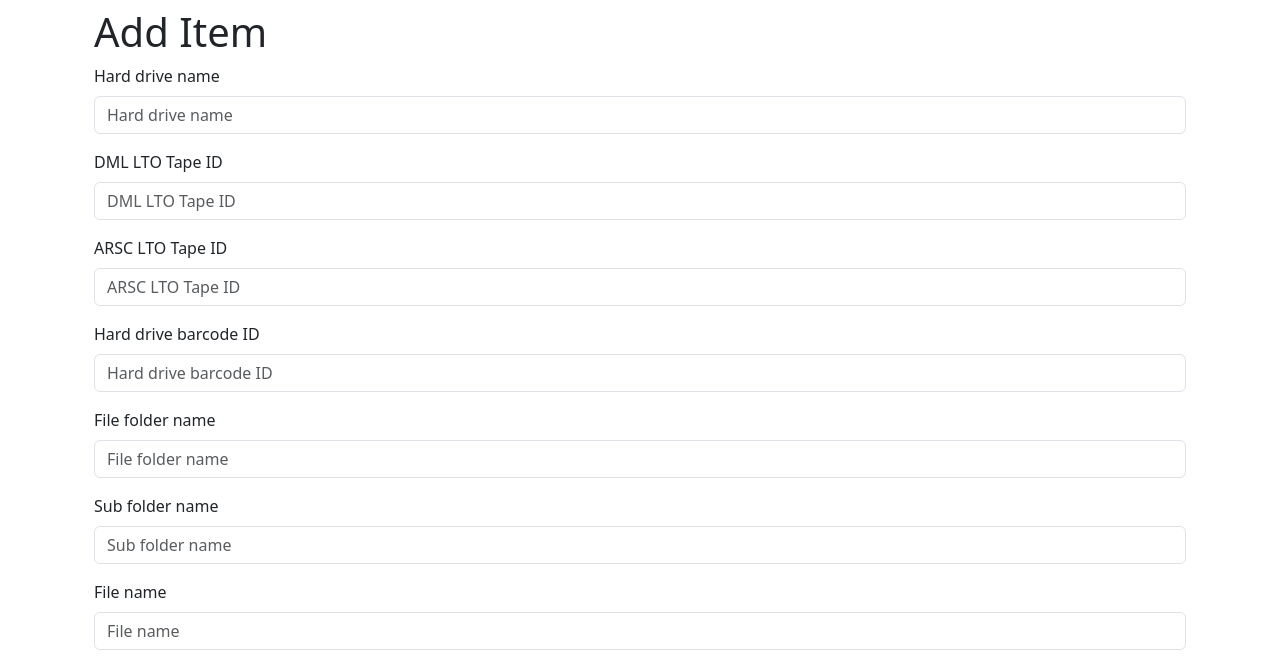
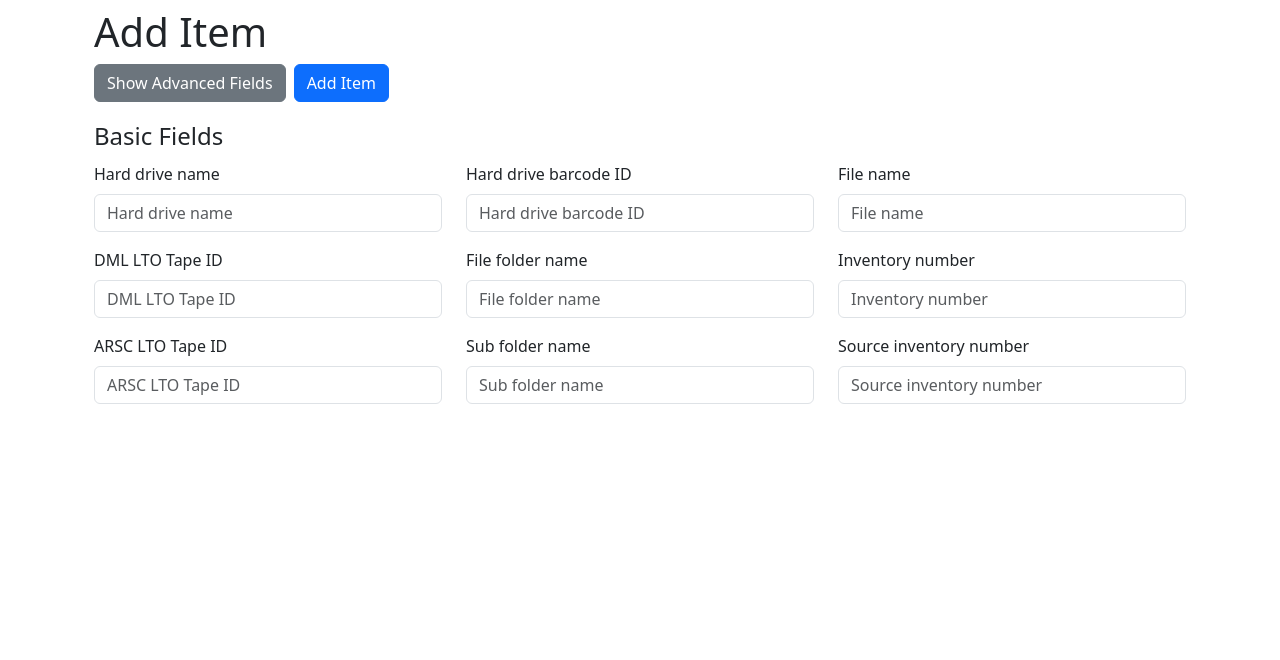
Before and after one commit to UCLALibrary/ftva-lab-data, a Django app: page /add_item/ in a window 1280 px wide. Shown: the top 660 px of the page. After the commit the page ends 404 px from the top, so only its background shows below. Run offline with Django 5.2, Linux system fonts and the light colour scheme; parts of the project's set-up code (start-up, migrations or seed data) failed here and were passed over; some libraries are stand-ins or nearby versions.

Commit message:
SYS-1840: reorganize item edit UI

```diff
--- a/ftva_lab_data/templates/add_edit_item.html
+++ b/ftva_lab_data/templates/add_edit_item.html
@@ -14,23 +14,39 @@
 
 <div class="container">
     <h1>{{ title }}</h1>
-    <form name = "item_form" id = "item_form" method="post" enctype="multipart/form-data">
+    <!-- Buttons -->
+    <div class="d-flex justify-content-start gap-2 mb-3">
+        <button id="toggle-advanced-fields" class="btn btn-secondary" type="button"
+            hx-on:click="toggleAdvancedFields(this)">Show Advanced Fields</button>
+        <button class="btn btn-primary" type="submit" form="item_form">{{ button_text }}</button>
+    </div>
+
+    <form name="item_form" id="item_form" method="post" enctype="multipart/form-data">
         {% csrf_token %}
-        <div id = "basic-fields">
+        <fieldset id="basic-fields" class="row" name="basic-fields" form="item_form">
+            <legend>Basic Fields</legend>
+            <div class="col">
                 {% bootstrap_field form.hard_drive_name %}
                 {% bootstrap_field form.dml_lto_tape_id %}
                 {% bootstrap_field form.arsc_lto_tape_id %}
+            </div>
+            <div class="col">
                 {% bootstrap_field form.hard_drive_barcode_id %}
                 {% bootstrap_field form.file_folder_name %}
                 {% bootstrap_field form.sub_folder_name %}
+            </div>
+            <div class="col">
                 {% bootstrap_field form.file_name %}
                 {% bootstrap_field form.inventory_number %}
                 {% bootstrap_field form.source_inventory_number %}
+            </div>
+        </fieldset>
+
+        <fieldset id="advanced-fields" class="row mt-3" name="advanced-fields" form="item_form" hidden>
+            <legend>Advanced Fields</legend>
+            <div class="col">
                 {% bootstrap_field form.source_barcode %}
                 {% bootstrap_field form.title %}
-        </div>
-        {% bootstrap_button "Show Advanced Fields" button_type="button" id="toggle-advanced-fields" button_class="btn-secondary" %}
-        <div id="advanced-fields" style="display: none;" class="mt-3">
                 {% bootstrap_field form.source_type %}
                 {% bootstrap_field form.resolution %}
                 {% bootstrap_field form.compression %}
@@ -39,6 +55,8 @@
                 {% bootstrap_field form.frame_rate %}
                 {% bootstrap_field form.total_running_time %}
                 {% bootstrap_field form.source_frame_rate %}
+            </div>
+            <div class="col">
                 {% bootstrap_field form.aspect_ratio %}
                 {% bootstrap_field form.color_bit_depth %}
                 {% bootstrap_field form.color_type %}
@@ -49,6 +67,8 @@
                 {% bootstrap_field form.capture_device_settings %}
                 {% bootstrap_field form.date_capture_completed %}
                 {% bootstrap_field form.video_edit_software_and_settings %}
+            </div>
+            <div class="col">
                 {% bootstrap_field form.date_edit_completed %}
                 {% bootstrap_field form.color_grading_software %}
                 {% bootstrap_field form.color_grading_settings %}
@@ -59,6 +79,8 @@
                 {% bootstrap_field form.remaster_settings %}
                 {% bootstrap_field form.date_remaster_completed %}
                 {% bootstrap_field form.subtitles %}
+            </div>
+            <div class="col">
                 {% bootstrap_field form.watermark_type %}
                 {% bootstrap_field form.security_data_encrypted %}
                 {% bootstrap_field form.migration_or_preservation_record %}
@@ -68,7 +90,7 @@
                 {% bootstrap_field form.general_entry_cataloged_by %}
                 {% bootstrap_field form.notes %}
             </div>
-        {% bootstrap_button button_text button_type="submit" %}
+        </fieldset>
     </form>
 </div>
 
--- a/static/js/main.js
+++ b/static/js/main.js
@@ -1,15 +1,7 @@
-let toggleAdvancedFields = document.getElementById("toggle-advanced-fields");
-if (toggleAdvancedFields) {
-  toggleAdvancedFields.addEventListener("click", function () {
-    const advancedFields = document.getElementById("advanced-fields");
-    if (advancedFields.style.display === "none") {
-      advancedFields.style.display = "block";
-      this.textContent = "Hide Advanced Fields";
-    } else {
-      advancedFields.style.display = "none";
-      this.textContent = "Show Advanced Fields";
-    }
-  });
+function toggleAdvancedFields(el) {
+  const advancedFields = document.getElementById("advanced-fields");
+  const isHidden = advancedFields.hidden = !advancedFields.hidden;
+  el.textContent = isHidden ? "Show Advanced Fields" : "Hide Advanced Fields";
 }
 
 function clearSearchInput() {
```
Lines whose indentation alone changed are shown as unchanged.
